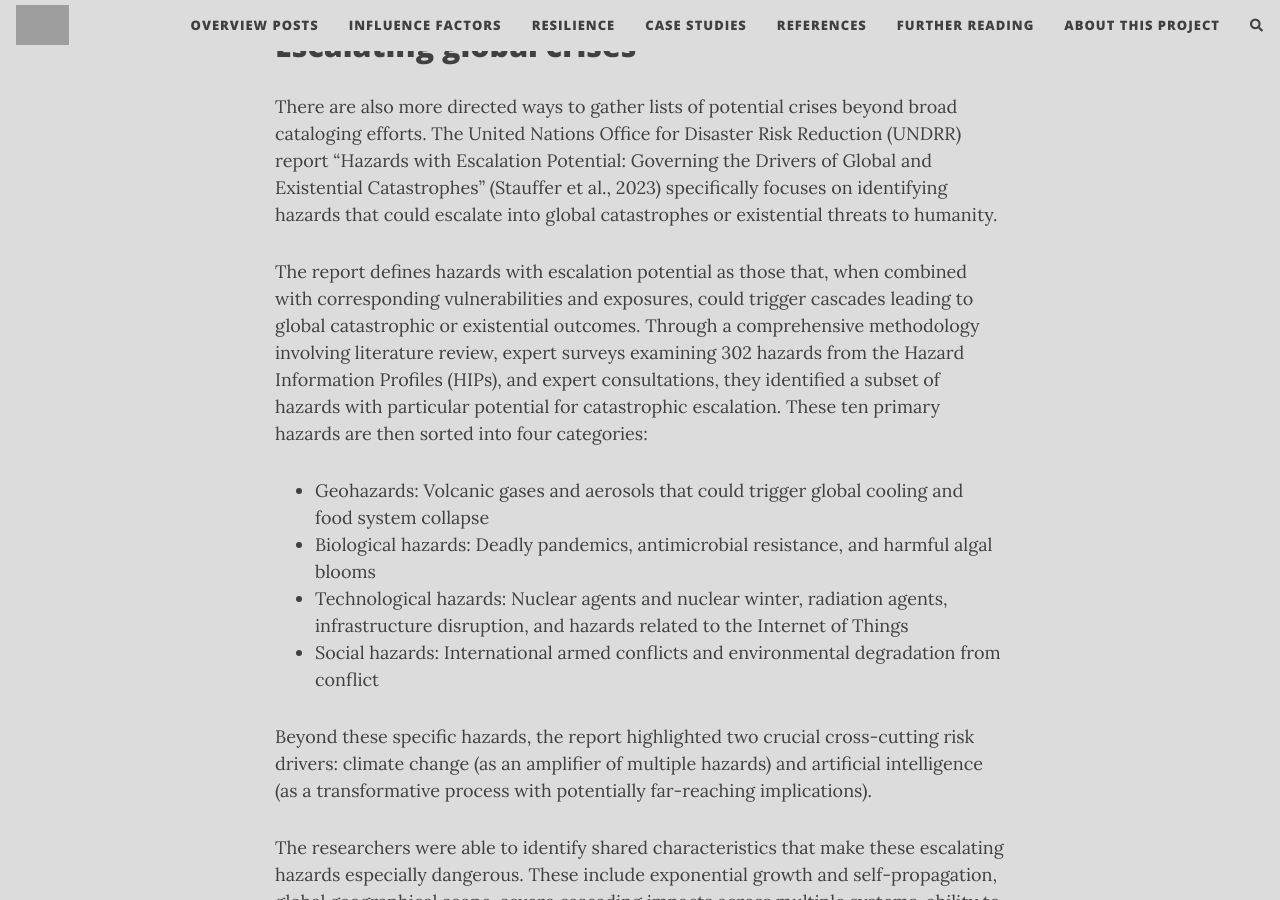
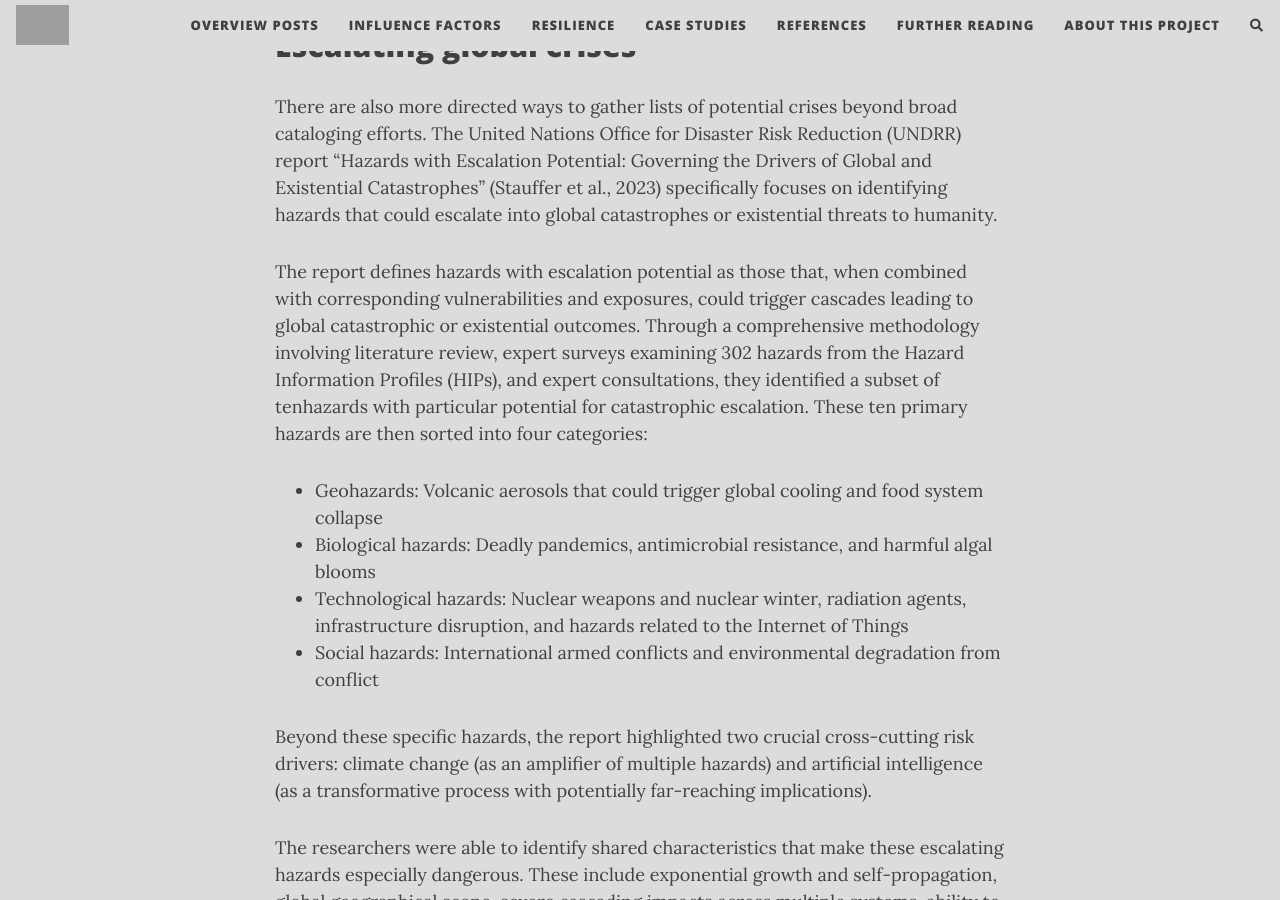
Before and after one commit to florianjehn/Societal_Collapse, a Jekyll site: the page built from _posts/2025-04-25-list_of_catastrophes.md, in a window 1280 px wide and 900 px high, scrolled down 2144 px. Built offline with Jekyll 4.4.1, drawn with Linux system fonts in a browser that asks for light colours; nearby versions of some CDN libraries; comment, search, counter and statistics services are not loaded; grey boxes are pictures that could not be loaded.

Commit message:
Update 2025-04-25-list_of_catastrophes.md

```diff
--- a/_posts/2025-04-25-list_of_catastrophes.md
+++ b/_posts/2025-04-25-list_of_catastrophes.md
@@ -38,11 +38,11 @@ The most extensive of these catastrophe lists which I am aware of is by Tähtine
 
 There are also more directed ways to gather lists of potential crises beyond broad cataloging efforts. The United Nations Office for Disaster Risk Reduction (UNDRR) report "Hazards with Escalation Potential: Governing the Drivers of Global and Existential Catastrophes" (Stauffer et al., 2023) specifically focuses on identifying hazards that could escalate into global catastrophes or existential threats to humanity.
 
-The report defines hazards with escalation potential as those that, when combined with corresponding vulnerabilities and exposures, could trigger cascades leading to global catastrophic or existential outcomes. Through a comprehensive methodology involving literature review, expert surveys examining 302 hazards from the Hazard Information Profiles (HIPs), and expert consultations, they identified a subset of hazards with particular potential for catastrophic escalation. These ten primary hazards are then sorted into four categories:
+The report defines hazards with escalation potential as those that, when combined with corresponding vulnerabilities and exposures, could trigger cascades leading to global catastrophic or existential outcomes. Through a comprehensive methodology involving literature review, expert surveys examining 302 hazards from the Hazard Information Profiles (HIPs), and expert consultations, they identified a subset of tenhazards with particular potential for catastrophic escalation. These ten primary hazards are then sorted into four categories:
 
-* Geohazards: Volcanic gases and aerosols that could trigger global cooling and food system collapse
+* Geohazards: Volcanic aerosols that could trigger global cooling and food system collapse
 * Biological hazards: Deadly pandemics, antimicrobial resistance, and harmful algal blooms
-* Technological hazards: Nuclear agents and nuclear winter, radiation agents, infrastructure disruption, and hazards related to the Internet of Things
+* Technological hazards: Nuclear weapons and nuclear winter, radiation agents, infrastructure disruption, and hazards related to the Internet of Things
 * Social hazards: International armed conflicts and environmental degradation from conflict
 
 Beyond these specific hazards, the report highlighted two crucial cross-cutting risk drivers: climate change (as an amplifier of multiple hazards) and artificial intelligence (as a transformative process with potentially far-reaching implications).
```
